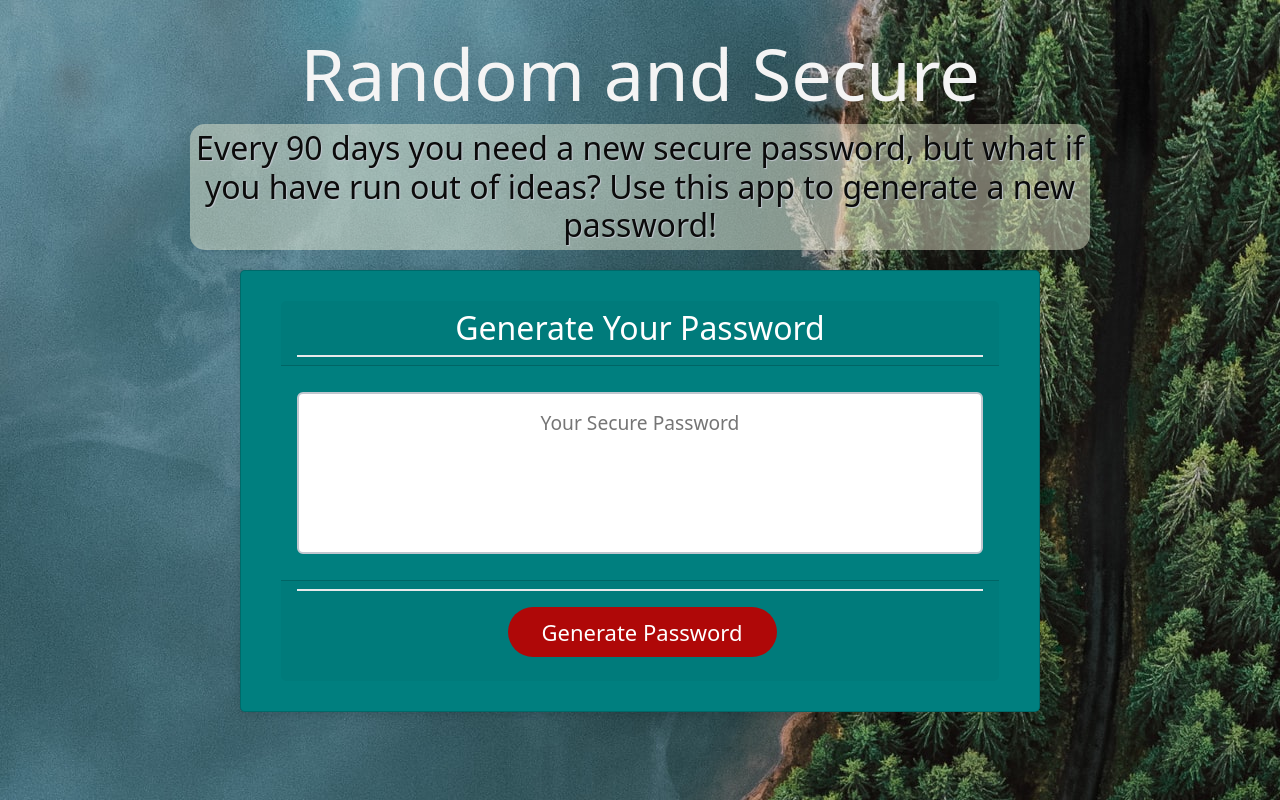
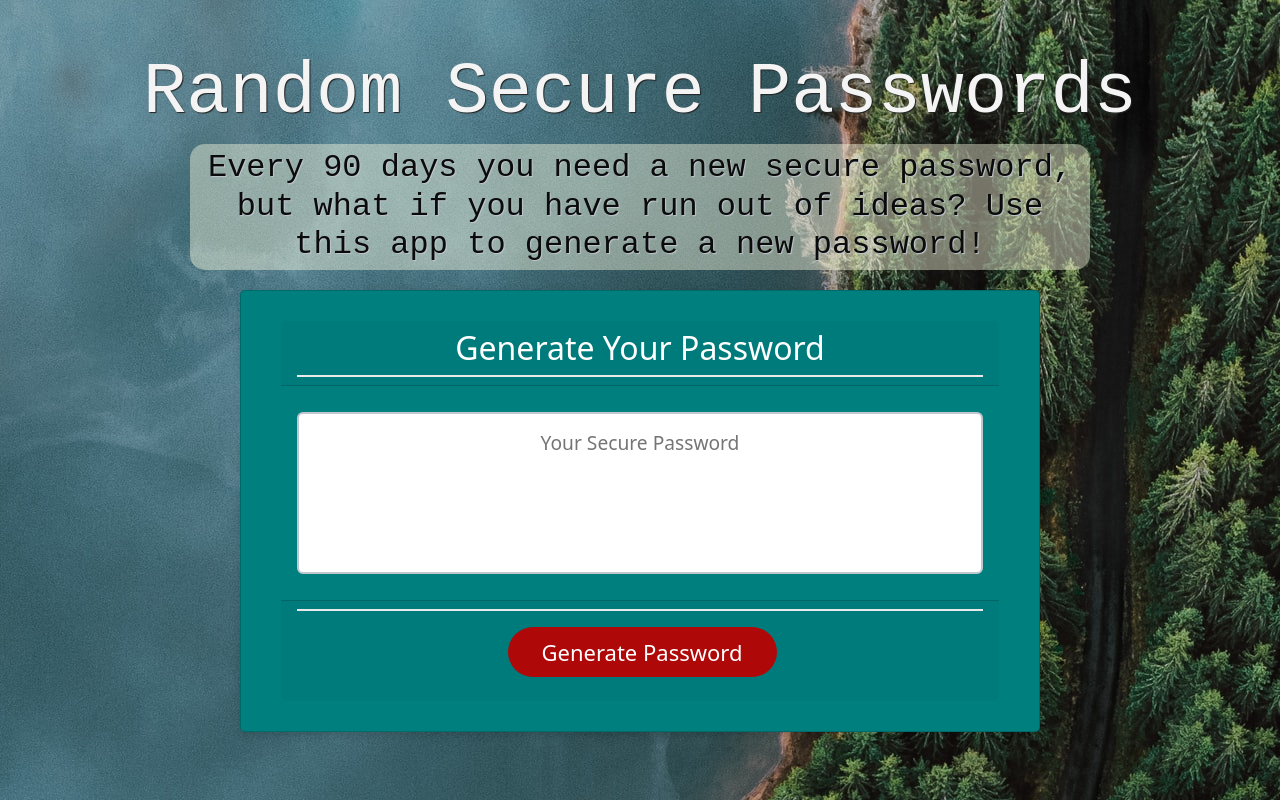
Before and after one commit to BeardoMattix/90-Day-Reset, a plain HTML site: page index.html in a window 1280 px wide. Drawn offline with nearby package versions, Linux system fonts and the light colour scheme.

Commit message:
updating some of the text

```diff
--- a/index.html
+++ b/index.html
@@ -17,7 +17,7 @@
   <body>
     <div class="wrapper">
       <header>
-        <h1 class="display-2">Random and Secure</h1>
+        <h1 class="display-2">Random Secure Passwords</h1>
         <div class="desc">
           <h2 class="h2 text-center">
             Every 90 days you need a new secure password, but what if you have
--- a/style.css
+++ b/style.css
@@ -27,9 +27,11 @@ body {
 
 header {
   text-align: center;
+  font-family: monospace;
   padding: 20px;
-  padding-top: 0px;
+  padding-top: 20px;
   color: hsl(200, 11%, 95%);
+  text-shadow: 1px 1px 1px #232323;
 }
 header .display-2 {
     color: rgb(244, 244, 244);
```
